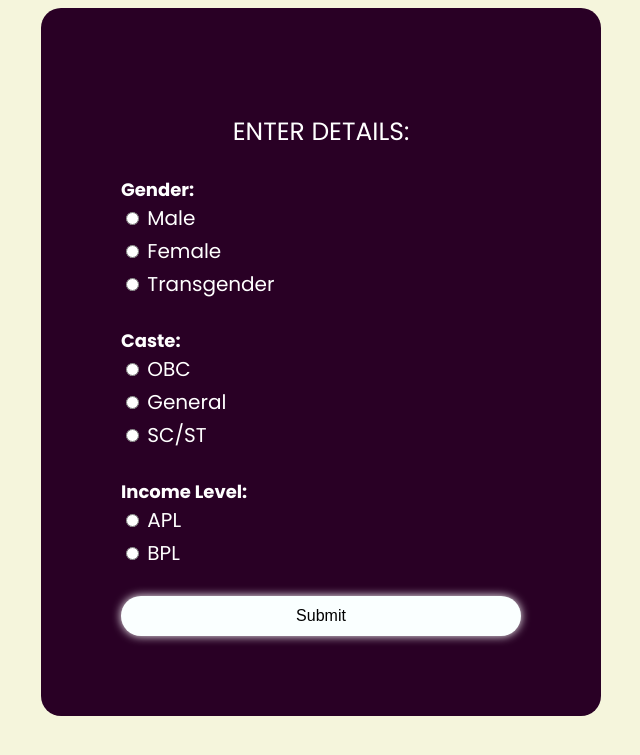
After one commit to lishellobo/Croissaant, a Flask app: template templates/details.html in a window 1280 px wide. The commit adds this page. Shown: the top 755 px of the page, without its empty margins (319-959 px from the left). Run offline with Flask 3, Linux system fonts and the light colour scheme; the template is opened without the code that fills it, so the values that code supplies are empty; some libraries are stand-ins or nearby versions.

Commit message:
seperated the files

```diff
--- a/app.py
+++ b/app.py
@@ -1,7 +1,9 @@
 from flask import Flask, render_template, request, redirect, url_for, session
 from flask_mysqldb import MySQL
+import mysql.connector
 import MySQLdb.cursors
 import re
+import mysql
 
 app=Flask(__name__)
 app.secret_key = 'ket'
@@ -58,8 +60,7 @@ def register():
             mesage = 'You have successfully registered !'
     elif request.method == 'POST':
         mesage = 'Please fill out the form !'
-    return render_template('register.html', mesage = mesage)
-
+    return render_template('login.html', mesage = mesage)
 
 if __name__=='__main__':
     app.run(debug=True)
--- /dev/null
+++ b/templates/details.html
@@ -0,0 +1,60 @@
+<!DOCTYPE html>
+<html lang="en">
+<head>
+  <meta charset="UTF-8">
+  <meta name="viewport" content="width=device-width, initial-scale=1.0">
+  <title>Personal Information Form</title>
+  <link rel="stylesheet" href="details.css">
+
+</head>
+<body>
+
+
+  <form action="/submit_form" method="POST">
+    <div class="personal-details">
+        <p class="detail-heading">ENTER DETAILS:</p>
+      <label class="title"><b>Gender:</b></label>
+      <div>
+        <label><div class="filter">
+          <input type="radio" name="gender" value="male"> Male</div>
+        </label>
+        <label><div class="filter">
+          <input type="radio" name="gender" value="female"> Female</div>
+        </label>
+        <label><div class="filter">
+          <input type="radio" name="gender" value="transgender"> Transgender</div>
+        </label>
+      </div>
+      <br>
+
+      <label class="title"><b>Caste:</b></label>
+      <div>
+        <label><div class="filter">
+          <input type="radio" name="caste" value="obc"> OBC</div>
+        </label>
+        <label><div class="filter">
+          <input type="radio" name="caste" value="general"> General</div>
+        </label>
+        <label><div class="filter">
+          <input type="radio" name="caste" value="sc_st"> SC/ST</div>
+        </label>
+      </div>
+      <br>
+
+      <label class="title"><b>Income Level:</b></label>
+      <div>
+        <label><div class="filter">
+          <input type="radio" name="income" value="apl"> APL</div>
+        </label>
+        <label><div class="filter">
+          <input type="radio" name="income" value="bpl"> BPL</div>
+        </label>
+      </div>
+      <br>
+      <button class="bn" type="submit">Submit</button>
+
+    </div>
+  </form>
+
+</body>
+</html>
```
Also changed, not shown: static/css/details.css (added, +53 -0 lines), static/css/login.css (+5 -14 lines), templates/register.html (+38 -0 lines).
